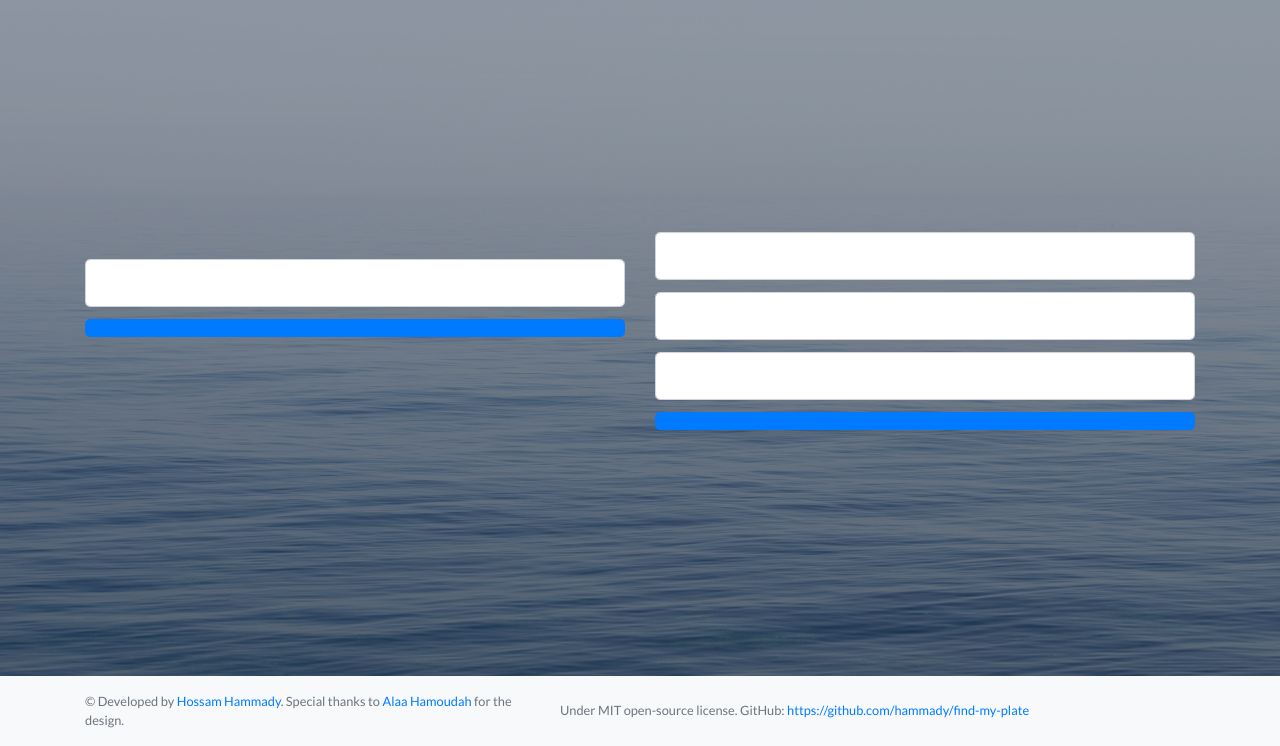
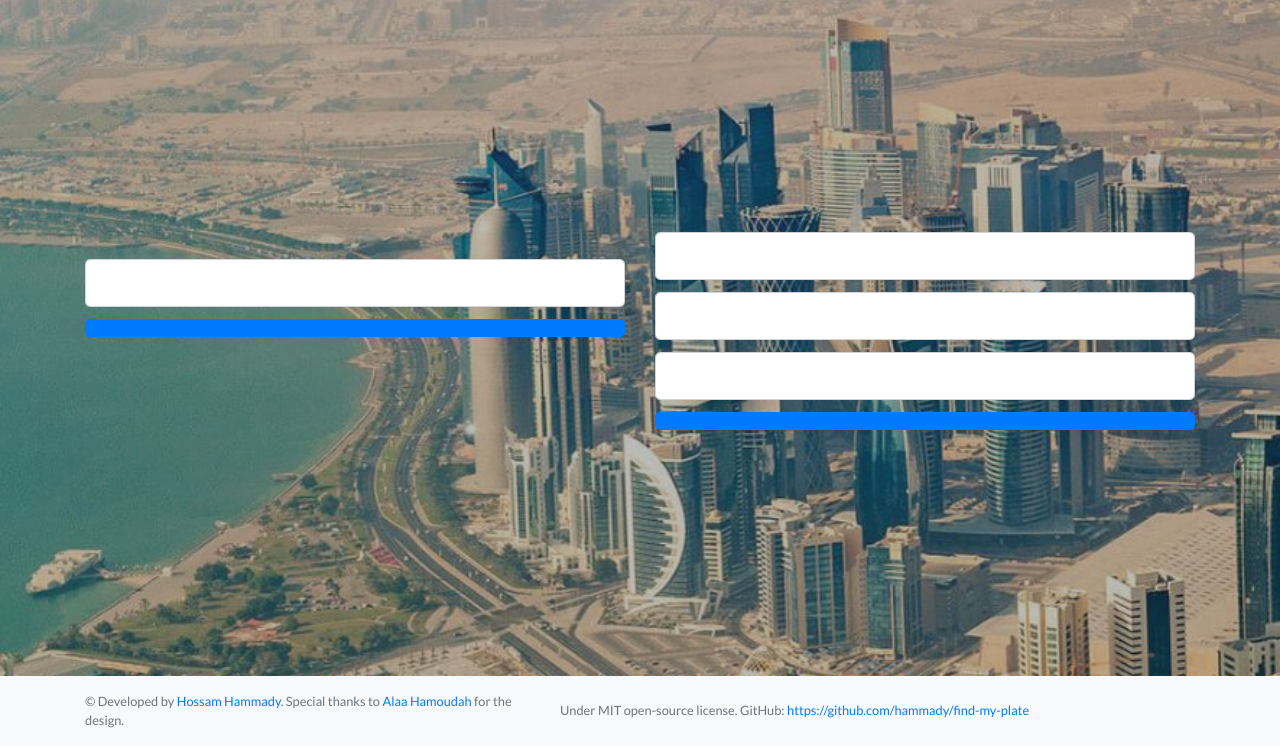
Before and after one commit to hammady/find-my-plate, a Node project: template src/views/index.ejs in a window 1280 px wide. Shown: the part 54-800 px from the top of the page. Run offline with Node 20 templates, Linux system fonts and the light colour scheme; the template is opened without the code that fills it, so the values that code supplies are empty; some libraries are stand-ins or nearby versions.

Commit message:
Replace background image

```diff
--- a/src/public/css/landing-page.css
+++ b/src/public/css/landing-page.css
@@ -21,7 +21,7 @@ h6 {
 div.main-content.masthead {
   position: relative;
   background-color: #343a40;
-  background: url("/img/bg-masthead.jpg") no-repeat center center;
+  background: url("/img/bg-dohaskyline.jpg") no-repeat center center;
   background-size: cover;
   padding-top: 8rem;
   padding-bottom: 8rem;
@@ -51,7 +51,6 @@ div.main-content.masthead .overlay {
   margin-bottom: 12px;
 }
 .mb-5{
-  color: #114b92;
   margin-bottom: 5rem!important;
 }
 
@@ -123,7 +122,7 @@ div.main-content.masthead h1 {
 .call-to-action {
   position: relative;
   background-color: #343a40;
-  background: url("/img/bg-masthead.jpg") no-repeat center center;
+  background: url("/img/bg-dohaskyline.jpg") no-repeat center center;
   background-size: cover;
   padding-top: 7rem;
   padding-bottom: 7rem;
```
Also changed, not shown: src/public/img/bg-dohaskyline.jpg (added), src/public/img/bg-masthead.jpg (deleted).
